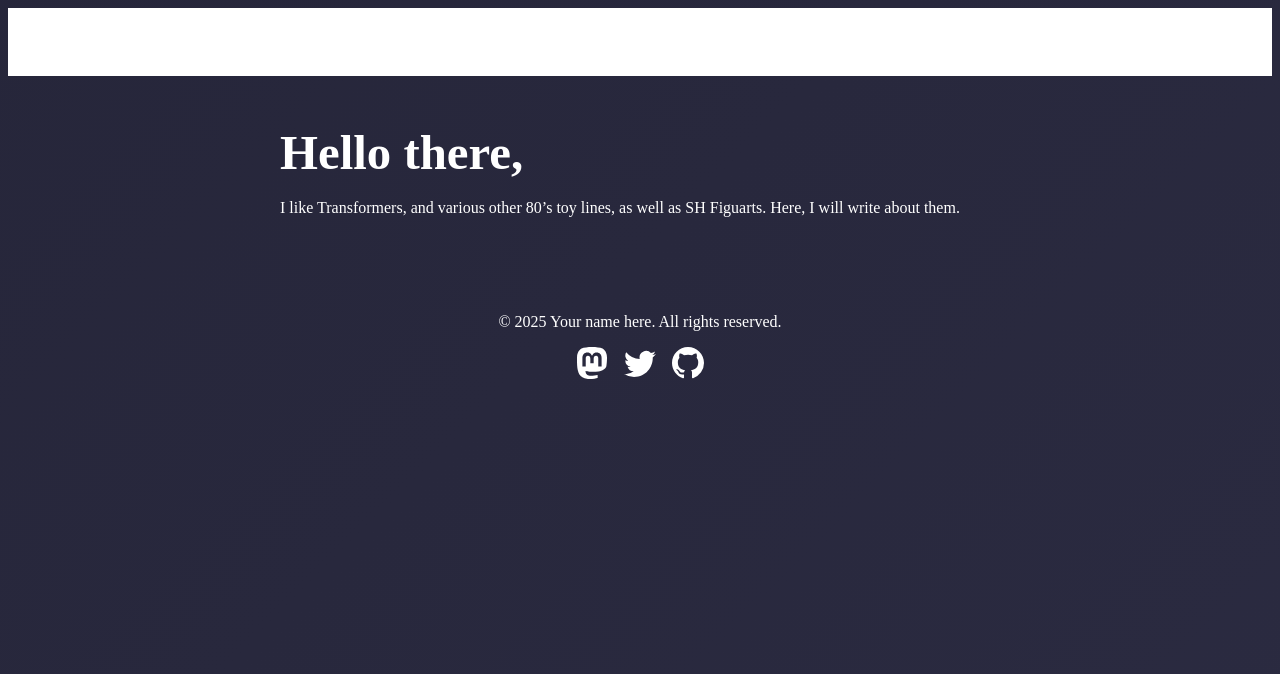
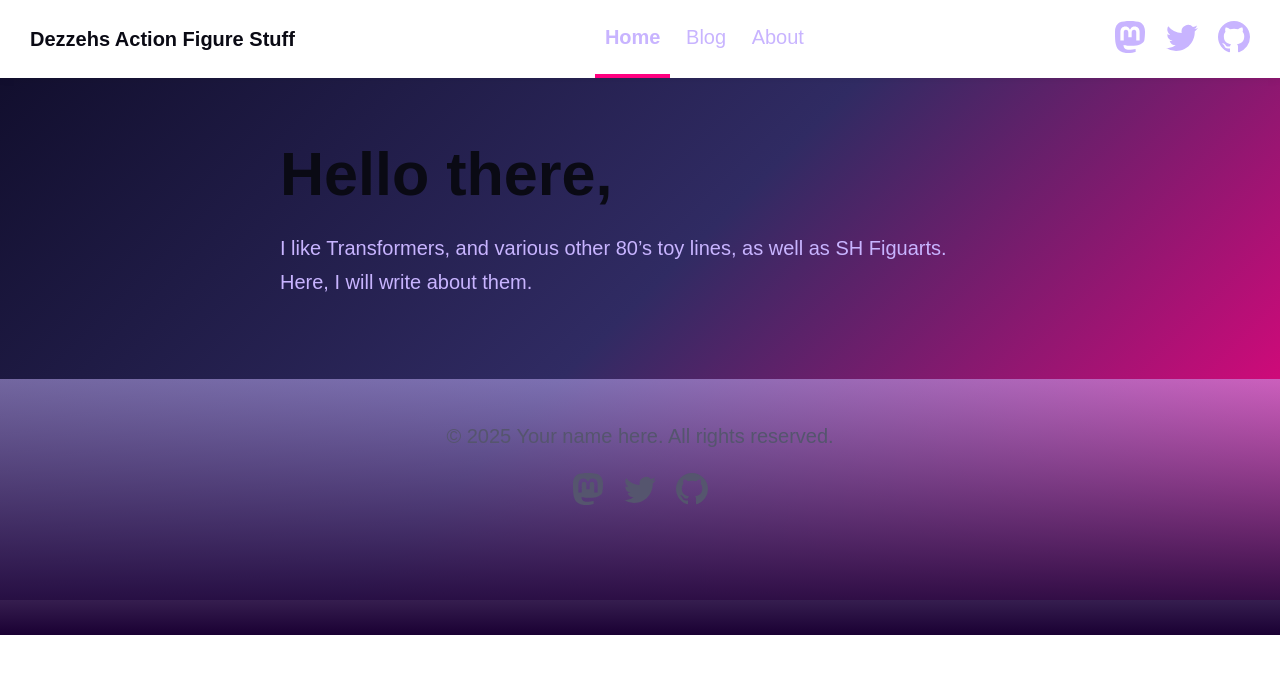
Before and after one commit to dezzeh01/Figures---Astro, an Astro site: page / in a window 1280 px wide. Built offline with nearby package versions, Linux system fonts and the light colour scheme; Astro itself is replaced by a stand-in of ours; a web font is replaced by a local one.

Commit message:
amended global css

```diff
--- a/src/styles/global.css
+++ b/src/styles/global.css
@@ -5,14 +5,17 @@
  */
 
 :root {
-  --bg-gradient: linear-gradient(135deg, #1e1e2f, #2d2d44);
-}
-
-body {
-  background: var(--bg-gradient);
-  background-size: 400% 400%;
-  animation: waveBG 20s ease infinite;
-  color: white;
+	--accent: #ff0080;         /* Neon pink */
+	--accent-dark: #8a00d4;    /* Deep violet */
+	--black: 10, 10, 20;        /* Dark blue-black */
+	--gray: 85, 85, 110;        /* Desaturated purple-gray */
+	--gray-light: 200, 180, 255;/* Soft neon lavender */
+	--gray-dark: 30, 30, 60;    /* Cool dark tone */
+	--gray-gradient: rgba(var(--gray-light), 50%), #1a0033;
+	--box-shadow:
+		0 2px 6px rgba(var(--gray), 25%),
+		0 8px 24px rgba(var(--gray), 33%),
+		0 16px 32px rgba(var(--gray), 33%);
 }
 
 @font-face {
@@ -30,23 +33,19 @@
 	font-display: swap;
 }
 body {
-  background: linear-gradient(135deg, #1e1e2f, #2d2d44);
-  background-size: 400% 400%;
-  animation: waveBG 20s ease infinite;
-  color: white;
+	font-family: 'Atkinson', sans-serif;
+	margin: 0;
+	padding: 0;
+	text-align: left;
+	background: linear-gradient(135deg, #0f0c29, #302b63, #ff0080) no-repeat;
+	background-size: 100% 600px;
+	word-wrap: break-word;
+	overflow-wrap: break-word;
+	color: rgb(var(--gray-light));
+	font-size: 20px;
+	line-height: 1.7;
 }
 
-@keyframes waveBG {
-  0% {
-    background-position: 0% 50%;
-  }
-  50% {
-    background-position: 100% 50%;
-  }
-  100% {
-    background-position: 0% 50%;
-  }
-}
 main {
 	width: 720px;
 	max-width: calc(100% - 2em);
```
